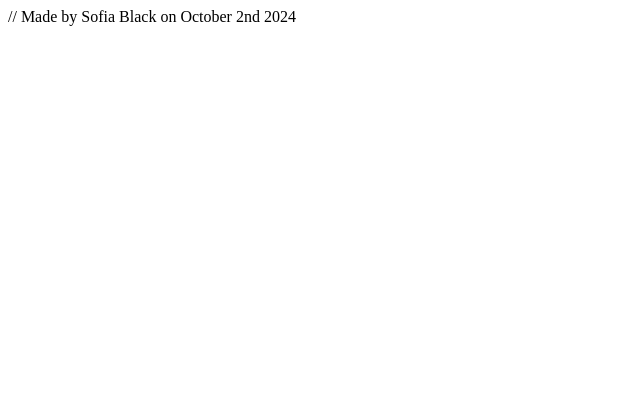
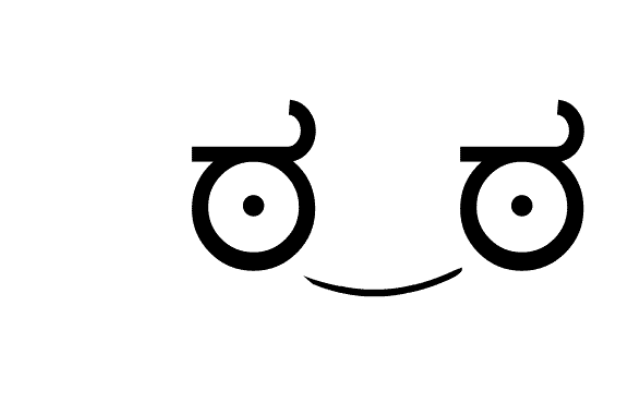
Before and after one commit to sofiaablack/exercise3, a plain HTML site: page index.html in a window 1280 px wide. Shown: the whole page, without its empty margins (0-640 px from the left). Drawn offline with Linux system fonts and the light colour scheme.

Commit message:
Added Image

```diff
--- a/index.html
+++ b/index.html
@@ -3,9 +3,10 @@
   <head>
     <title>GitHub Setup</title>
     <meta charset="UTF-8">
-    // Made by Sofia Black on October 2nd 2024
+    <!-- Made by Sofia Black on October 2nd 2024 -->
   </head>
   <body>
+    <img src="Smile.png">
 
   </body>
 </html>
```
